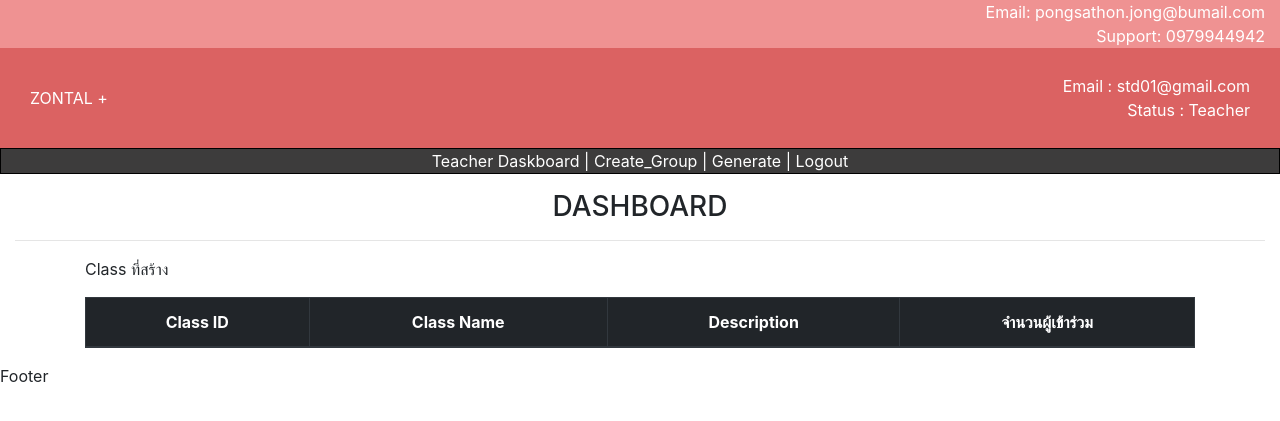
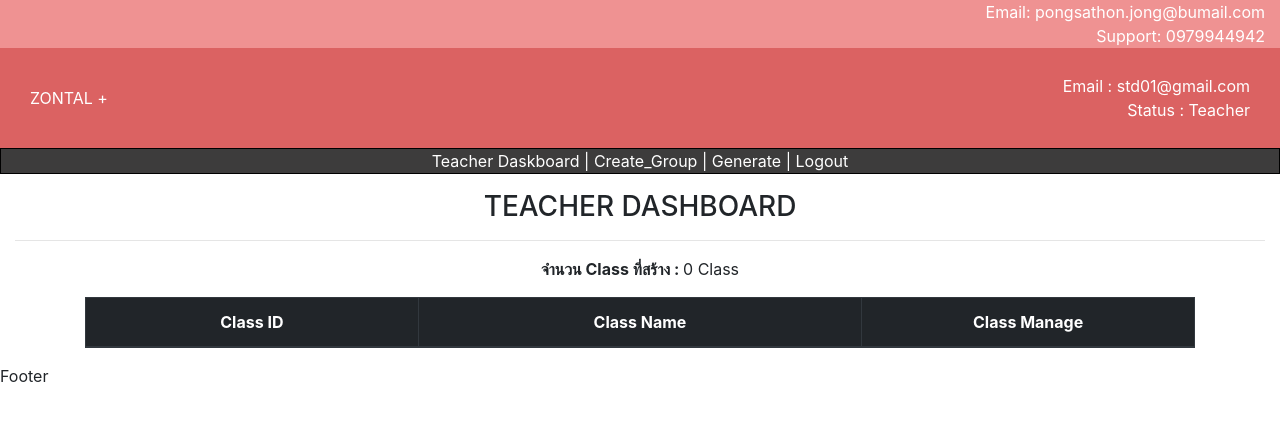
Before and after one commit to SubAlgo/zontal, a PHP site: page /zontal/teacher_dashboard.php in a window 1280 px wide. Shown: the top 421 px of the page. Run offline with PHP 8.4, Linux system fonts and the light colour scheme; a user stored in the database is signed in; data comes from the database, SQL or seed files in the repository; lists and menus that the app fills with data are empty.

Commit message:
edit: teacher dashboard interface

```diff
--- a/teacher_dashboard.php
+++ b/teacher_dashboard.php
@@ -46,23 +46,28 @@
                     class.teacher_email = '{$_SESSION['email']}'";
         $result = mysqli_query($conn, $sql);
 
+        $nClass = mysqli_num_rows($result);
+
     ?>
     <!-- content -->
     <div class="container-fluid">
         <div class="text-center">
-            <p><h3>DASHBOARD</h3></p>
+            <p><h3>TEACHER DASHBOARD</h3></p>
             <hr>
         </div>
 
+
+
+
         <div class="container">
-            <p>Class ที่สร้าง</p>
-
+            <div class="text-center">
+                <p><b>จำนวน Class ที่สร้าง : </b><?php echo($nClass); ?> Class</p>
+            </div>
             <table class="table table-bordered table-striped  text-center">
                 <thead class="thead-dark">
-                    <th scope="col">Class ID</th>
-                    <th scope="col">Class Name</th>
-                    <th scope="col">Description</th>
-                    <th scope="col">จำนวนผู้เข้าร่วม</th>
+                    <th scope="col" style="width: 30%">Class ID</th>
+                    <th scope="col" style="width: 40%">Class Name</th>
+                    <th scope="col" style="width: 30%">Class Manage</th>
                 </thead>
                 <tbody>
                     <?php
@@ -71,22 +76,21 @@
                                 echo("<tr>");
                                 echo("<td>{$row['id']}</td>");
                                 echo("<td>{$row['title']}</td>");
-                                echo("<td>{$row['description']}</td>");
-                                $sq = "SELECT class_id FROM student_score WHERE class_id = '{$row['id']}' ";
-                                $resultCount = mysqli_query($conn, $sq);
-                                $n = mysqli_num_rows($resultCount);
-                                echo("<td>{$n} คน</td>");
+                                echo("<td>
+                                        <a href='class_description.php?c_id={$row['id']}' class='btn btn-primary'>View</a>
+                                        <span class='btn btn-success'>Generate</span>
+                                        <a href='class_close.php?c_id={$row['id']}' class='btn btn-danger'>Close</a>
+                                    </td>");
                                 echo("</tr>");
                             }
                         }
-                    ?>
 
 
+
+                    ?>
                 </tbody>
 
-
             </table>
-
         </div>
 
     </div>
```
